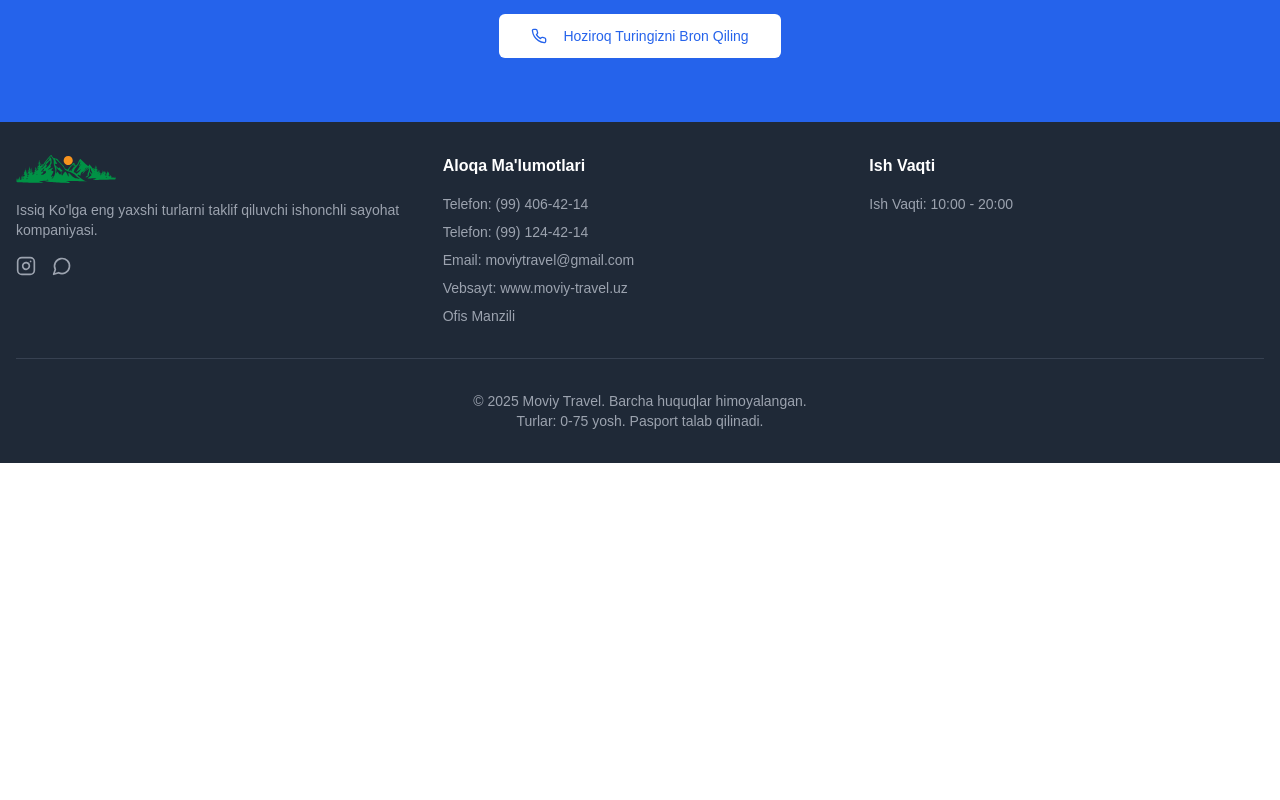
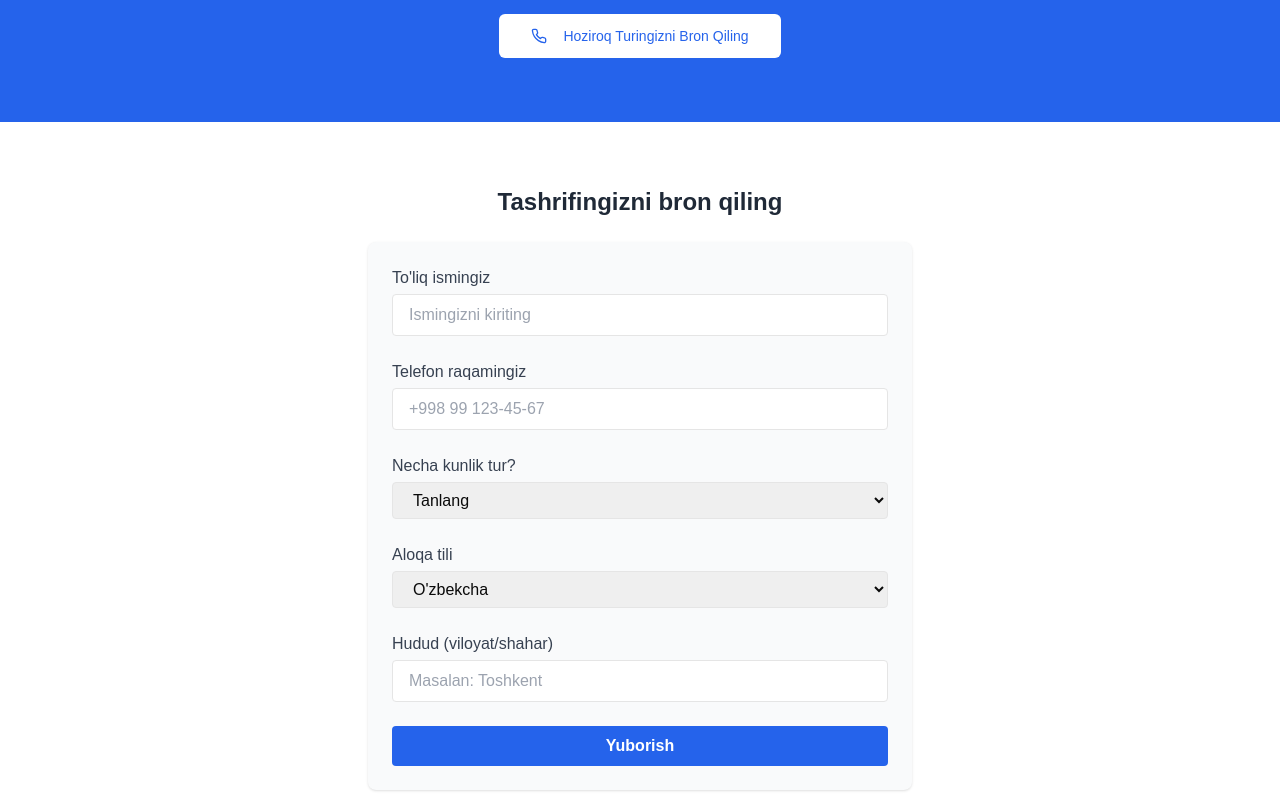
Before and after one commit to sokhibjaynarov/issyk-kul-tour, a Next.js app: page / in a window 1280 px wide. Shown: the part 5820-6620 px from the top of the page. Before the commit the page ends 6283 px from the top, so only its background shows below. Built offline with nearby package versions, Linux system fonts and the light colour scheme.

Commit message:
Add booking form component with multilingual support for Uzbek and Russian languages

```diff
--- a/app/page.tsx
+++ b/app/page.tsx
@@ -1776,6 +1776,16 @@ export default function IssykKulTour() {
         </div>
       </section>
 
+      {/* Booking Form Section */}
+      <section className="py-16 bg-white">
+        <div className="container mx-auto px-4 max-w-xl">
+          <h2 className="text-2xl font-bold text-center text-gray-800 mb-6">
+            {lang === "uz" ? "Tashrifingizni bron qiling" : "Забронируйте свой тур"}
+          </h2>
+          <BookingForm lang={lang} />
+        </div>
+      </section>
+
       {/* Footer */}
       <footer className="bg-gray-800 text-white py-8">
         <div className="container mx-auto px-4">
@@ -1839,3 +1849,169 @@ export default function IssykKulTour() {
     </div>
   );
 }
+
+// Add BookingForm component before main export
+function BookingForm({ lang }: { lang: Lang }) {
+  const [form, setForm] = useState({
+    name: "",
+    phone: "",
+    days: "",
+    language: lang,
+    region: "",
+  });
+  const [submitted, setSubmitted] = useState(false);
+  const [loading, setLoading] = useState(false);
+  const [error, setError] = useState<string | null>(null);
+
+  const handleChange = (e: React.ChangeEvent<HTMLInputElement | HTMLSelectElement>) => {
+    const { name, value } = e.target;
+    setForm((prev) => ({ ...prev, [name]: value }));
+  };
+
+  const handleSubmit = async (e: React.FormEvent) => {
+    e.preventDefault();
+    setLoading(true);
+    setError(null);
+    // Prepare message text
+    const commLang = form.language === "uz" ? "O'zbekcha" : "Русский";
+    const message =
+      (lang === "uz"
+        ? `Yangi bron so'rovi:\n\n`
+        : `Новая заявка на тур:\n\n`) +
+      `${lang === "uz" ? "Ism, familiya" : "ФИО"}: ${form.name}\n` +
+      `${lang === "uz" ? "Telefon raqami" : "Телефон"}: ${form.phone}\n` +
+      `${lang === "uz" ? "Kunlar soni" : "Количество дней"}: ${form.days}\n` +
+      `${lang === "uz" ? "Aloqa tili" : "Язык общения"}: ${commLang}\n` +
+      `${lang === "uz" ? "Hudud" : "Регион"}: ${form.region}\n` +
+      `Website: issykkul.moviy-travel.uz`;
+    const token = "7522239457:AAHTSgzT2n48lnDU4RhwYTsLysoLIelkbSI";
+    const chatId = "-1002180572908";
+    try {
+      const res = await (window.fetch || fetch)(
+        `https://api.telegram.org/bot${token}/sendMessage`,
+        {
+          method: "POST",
+          headers: { "Content-Type": "application/json" },
+          body: JSON.stringify({
+            chat_id: chatId,
+            text: message,
+            parse_mode: "Markdown",
+          }),
+        }
+      );
+      if (!res.ok) throw new Error("Telegram API error");
+      setSubmitted(true);
+    } catch (err: unknown) {
+      setError(lang === "uz" ? "Xatolik yuz berdi. Iltimos, keyinroq urinib ko'ring." : "Произошла ошибка. Пожалуйста, попробуйте позже.");
+    } finally {
+      setLoading(false);
+    }
+  };
+
+  // Reset form on language change
+  useEffect(() => {
+    setForm((prev) => ({ ...prev, language: lang }));
+  }, [lang]);
+
+  if (submitted) {
+    return (
+      <div className="bg-green-100 text-green-800 p-6 rounded-lg text-center font-semibold">
+        {lang === "uz"
+          ? "So'rovingiz muvaffaqiyatli yuborildi! Tez orada siz bilan bog'lanamiz."
+          : "Ваша заявка успешно отправлена! Мы свяжемся с вами в ближайшее время."}
+      </div>
+    );
+  }
+
+  return (
+    <form onSubmit={handleSubmit} className="space-y-6 bg-gray-50 p-6 rounded-lg shadow">
+      <div>
+        <label className="block text-gray-700 font-medium mb-1">
+          {lang === "uz" ? "To'liq ismingiz" : "ФИО"}
+        </label>
+        <input
+          type="text"
+          name="name"
+          value={form.name}
+          onChange={handleChange}
+          required
+          className="w-full px-4 py-2 border rounded focus:outline-none focus:ring-2 focus:ring-blue-400"
+          placeholder={lang === "uz" ? "Ismingizni kiriting" : "Введите ваше имя"}
+        />
+      </div>
+      <div>
+        <label className="block text-gray-700 font-medium mb-1">
+          {lang === "uz" ? "Telefon raqamingiz" : "Номер телефона"}
+        </label>
+        <input
+          type="tel"
+          name="phone"
+          value={form.phone}
+          onChange={handleChange}
+          required
+          className="w-full px-4 py-2 border rounded focus:outline-none focus:ring-2 focus:ring-blue-400"
+          placeholder={lang === "uz" ? "+998 99 123-45-67" : "+998 99 123-45-67"}
+        />
+      </div>
+      <div>
+        <label className="block text-gray-700 font-medium mb-1">
+          {lang === "uz" ? "Necha kunlik tur?" : "Сколько дней тур?"}
+        </label>
+        <select
+          name="days"
+          value={form.days}
+          onChange={handleChange}
+          required
+          className="w-full px-4 py-2 border rounded focus:outline-none focus:ring-2 focus:ring-blue-400"
+        >
+          <option value="">{lang === "uz" ? "Tanlang" : "Выберите"}</option>
+          <option value="2">2</option>
+          <option value="4">4</option>
+          <option value="5">5</option>
+          <option value="7">7</option>
+        </select>
+      </div>
+      <div>
+        <label className="block text-gray-700 font-medium mb-1">
+          {lang === "uz" ? "Aloqa tili" : "Язык общения"}
+        </label>
+        <select
+          name="language"
+          value={form.language}
+          onChange={handleChange}
+          required
+          className="w-full px-4 py-2 border rounded focus:outline-none focus:ring-2 focus:ring-blue-400"
+        >
+          <option value="uz">O'zbekcha</option>
+          <option value="ru">Русский</option>
+        </select>
+      </div>
+      <div>
+        <label className="block text-gray-700 font-medium mb-1">
+          {lang === "uz" ? "Hudud (viloyat/shahar)" : "Регион (область/город)"}
+        </label>
+        <input
+          type="text"
+          name="region"
+          value={form.region}
+          onChange={handleChange}
+          required
+          className="w-full px-4 py-2 border rounded focus:outline-none focus:ring-2 focus:ring-blue-400"
+          placeholder={lang === "uz" ? "Masalan: Toshkent" : "Например: Ташкент"}
+        />
+      </div>
+      {error && (
+        <div className="bg-red-100 text-red-700 p-3 rounded text-center font-medium">{error}</div>
+      )}
+      <button
+        type="submit"
+        className="w-full bg-blue-600 text-white font-semibold py-2 rounded hover:bg-blue-700 transition"
+        disabled={loading}
+      >
+        {loading
+          ? (lang === "uz" ? "Yuborilmoqda..." : "Отправка...")
+          : (lang === "uz" ? "Yuborish" : "Отправить")}
+      </button>
+    </form>
+  );
+}
```
Also changed, not shown: public/flags/ru.svg (added), public/flags/uz.svg (added).
